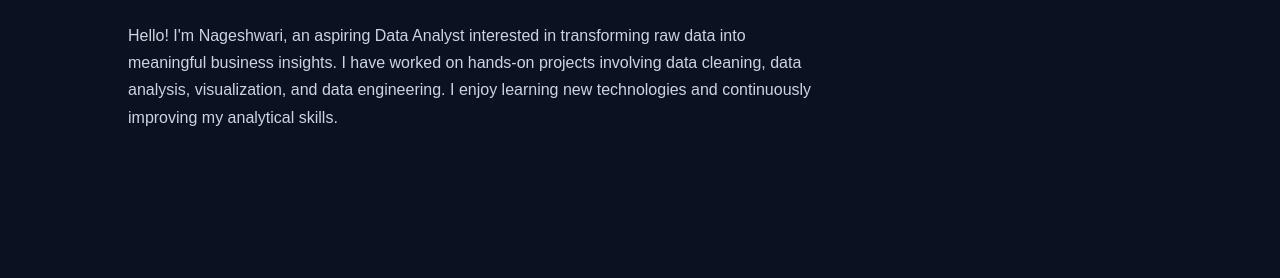
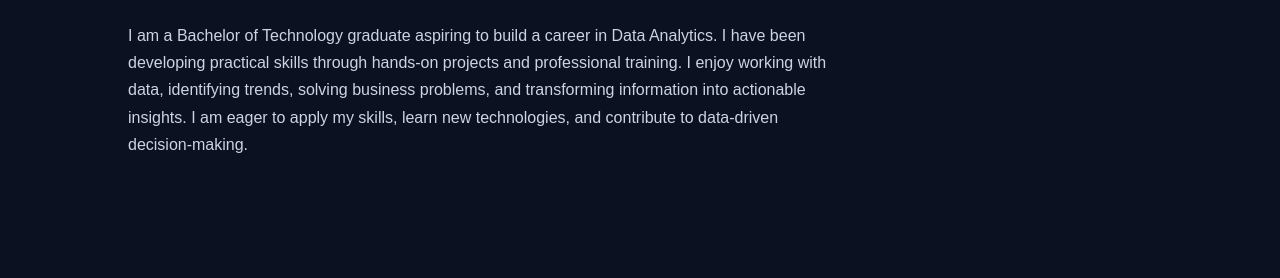
Before and after one commit to nageshwarisony8-hue/nageshwarisony8-hue.github.io, a plain HTML site: page index.html in a window 1280 px wide. Shown: the part 686-964 px from the top of the page. Drawn offline with Linux system fonts and the light colour scheme.

Commit message:
Update index.html

```diff
--- a/index.html
+++ b/index.html
@@ -205,13 +205,13 @@ footer {
 <section class="about" id="about">
   <h2 class="section-title">About Me</h2>
   <p>
-    Hello! I'm Nageshwari, an aspiring Data Analyst interested
-    in transforming raw data into meaningful business insights.
-    I have worked on hands-on projects involving data cleaning,
-    data analysis, visualization, and data engineering.
-    I enjoy learning new technologies and continuously
-    improving my analytical skills.
-  </p>
+  I am a Bachelor of Technology graduate aspiring to build a career in Data Analytics.
+  I have been developing practical skills through hands-on projects and professional training.
+  I enjoy working with data, identifying trends, solving business problems,
+  and transforming information into actionable insights.
+  I am eager to apply my skills, learn new technologies, and contribute
+  to data-driven decision-making.
+</p>
 </section>
 
 <section id="skills">
```
